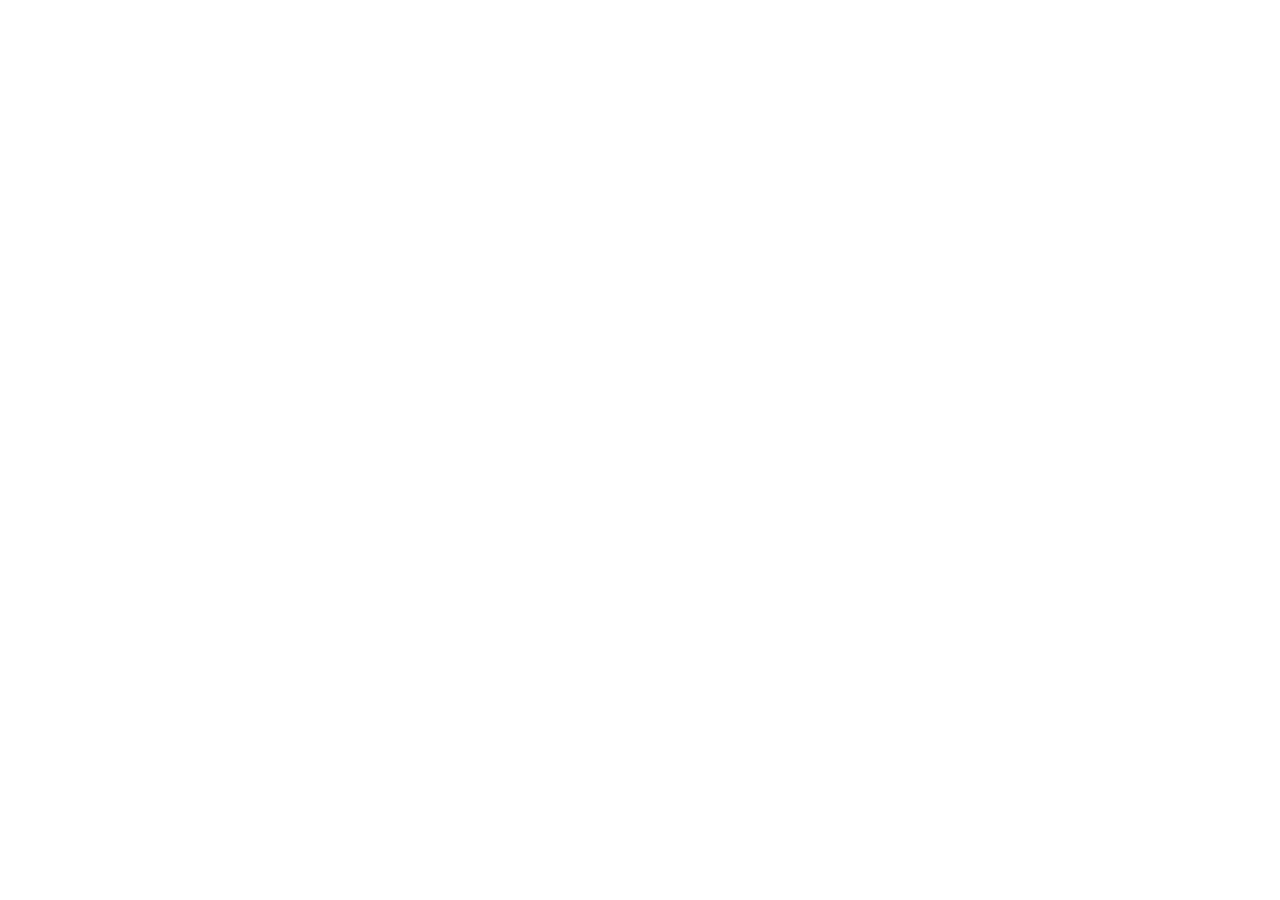
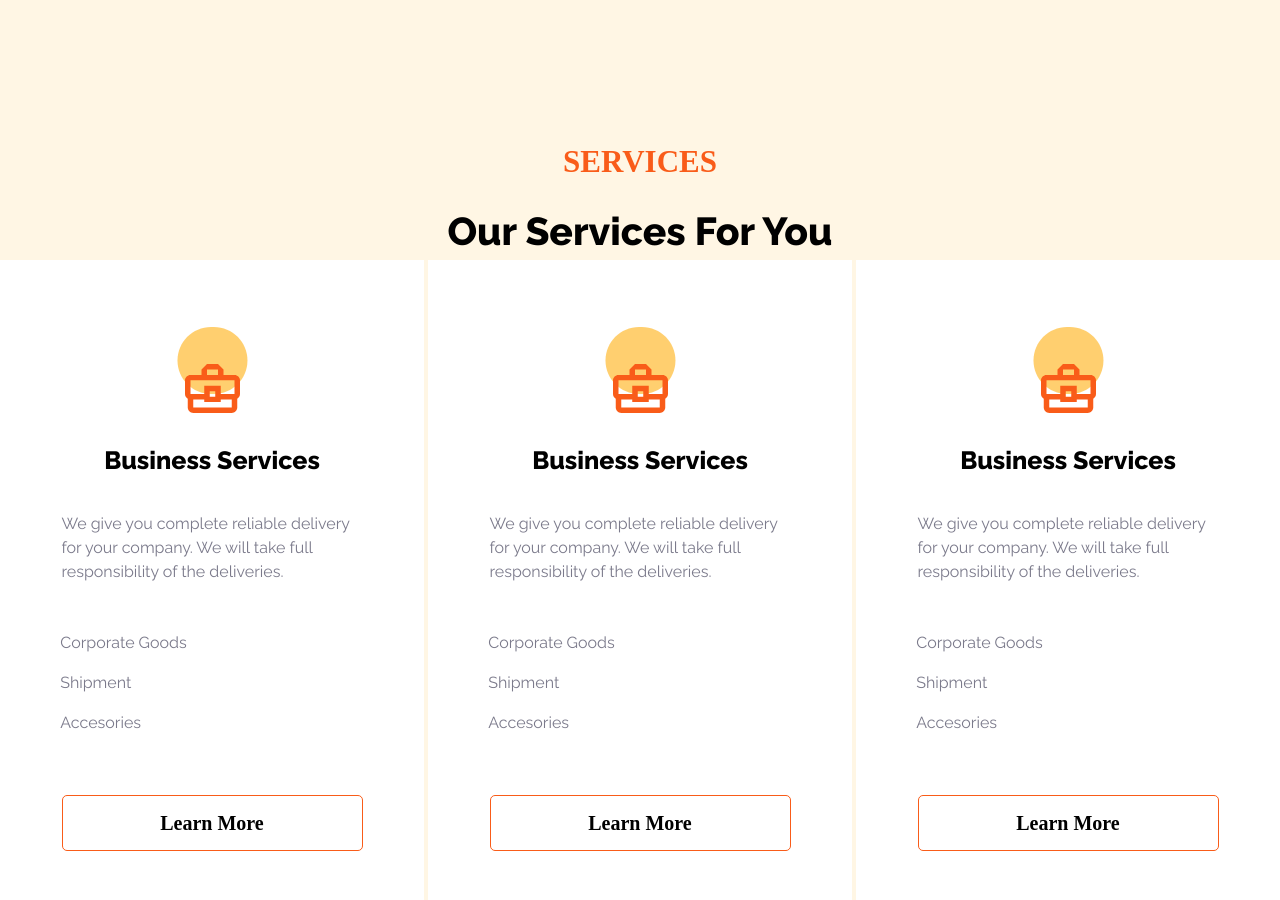
Before and after one commit to mahmudashif/Quriar, a React (Vite) app: page / in a window 1280 px wide. Shown: the part 740-1640 px from the top of the page. Before the commit the page ends 800 px from the top, so only its background shows below. Built offline with nearby package versions, Linux system fonts and the light colour scheme.

Commit message:
service part done without responsive

```diff
--- a/src/App.jsx
+++ b/src/App.jsx
@@ -1,5 +1,6 @@
 import Banner from "./Banner/Banner"
 import Navbar from "./Navbar/Navbar"
+import Services from "./Services/Services"
 
 
 function App() {
@@ -8,6 +9,7 @@
     <>
       <Navbar/>
       <Banner/>
+      <Services/>
     </>
   )
 }
--- a/src/Banner/Banner.jsx
+++ b/src/Banner/Banner.jsx
@@ -4,8 +4,8 @@
 
 const Banner = () => {
   return (
-    <div className="pl-[293px] absolute flex pt-[170px] font-raleway">
-      <div className="pt-[170px] relative">
+    <div className="pl-[293px] flex pt-[170px] font-raleway">
+      <div className="pt-[170px]">
         <h1 className="text-[49px] w-[516px]">
           A trusted provider of{" "}
           <span className="font-extrabold">courier services.</span>
--- /dev/null
+++ b/src/Services/Services.jsx
@@ -0,0 +1,101 @@
+import React from "react";
+import businessService from "../assets/iCON.svg";
+
+const Services = () => {
+  return (
+    <div className="bg-primary pt-[168px] font-raleway">
+      <div className="container mx-auto bg-primary">
+        <div className="text-center">
+          <h2 className="text-orange pb-4 uppercase font-bold text-[31px] font-oxanium">
+            services
+          </h2>
+          <h3 className="font-extrabold capitalize text-[39px] font-raleway">
+            our services for you
+          </h3>
+        </div>
+        <div className="flex justify-between">
+          <div className="bg-white w-[424px]">
+            <img
+              className="mx-auto pt-[67px] pb-[29px]"
+              src={businessService}
+              alt=""
+            />
+            <h4 className="text-[25px] font-extrabold text-center">
+              Business Services
+            </h4>
+            <div className="mx-auto flex pt-8 justify-center">
+              <p className="text-left w-[301px] h-[95px] text-[#7B7A8B]">
+                We give you complete reliable delivery for your company. We will
+                take full responsibility of the deliveries.
+              </p>
+            </div>
+            <div className="flex justify-center w-[247px] pt-2">
+              <ul className="capitalize text-[#7B7A8B]">
+                <li className="pt-4">corporate goods</li>
+                <li className="pt-4">shipment</li>
+                <li className="pt-4">accesories</li>
+              </ul>
+            </div>
+            <button className="capitalize mb-[49px] bg-white mt-[60px] mx-auto rounded-[5px] border font-bold text-[20px] border-solid border-orange font-oxanium flex py-3 w-[301px] justify-center items-center hover:bg-orange hover:text-white">
+              learn more
+            </button>
+          </div>
+          <div className="bg-white w-[424px]">
+            <img
+              className="mx-auto pt-[67px] pb-[29px]"
+              src={businessService}
+              alt=""
+            />
+            <h4 className="text-[25px] font-extrabold text-center">
+              Business Services
+            </h4>
+            <div className="mx-auto flex pt-8 justify-center">
+              <p className="text-left w-[301px] h-[95px] text-[#7B7A8B]">
+                We give you complete reliable delivery for your company. We will
+                take full responsibility of the deliveries.
+              </p>
+            </div>
+            <div className="flex justify-center w-[247px] pt-2">
+              <ul className="capitalize text-[#7B7A8B]">
+                <li className="pt-4">corporate goods</li>
+                <li className="pt-4">shipment</li>
+                <li className="pt-4">accesories</li>
+              </ul>
+            </div>
+            <button className="capitalize mb-[49px] bg-white mt-[60px] mx-auto rounded-[5px] border font-bold text-[20px] border-solid border-orange font-oxanium flex py-3 w-[301px] justify-center items-center hover:bg-orange hover:text-white">
+              learn more
+            </button>
+          </div>
+          <div className="bg-white w-[424px]">
+            <img
+              className="mx-auto pt-[67px] pb-[29px]"
+              src={businessService}
+              alt=""
+            />
+            <h4 className="text-[25px] font-extrabold text-center">
+              Business Services
+            </h4>
+            <div className="mx-auto flex pt-8 justify-center">
+              <p className="text-left w-[301px] h-[95px] text-[#7B7A8B]">
+                We give you complete reliable delivery for your company. We will
+                take full responsibility of the deliveries.
+              </p>
+            </div>
+            <div className="flex justify-center w-[247px] pt-2">
+              <ul className="capitalize text-[#7B7A8B]">
+                <li className="pt-4">corporate goods</li>
+                <li className="pt-4">shipment</li>
+                <li className="pt-4">accesories</li>
+              </ul>
+            </div>
+            <button className="capitalize mb-[49px] bg-white mt-[60px] mx-auto rounded-[5px] border font-bold text-[20px] border-solid border-orange font-oxanium flex py-3 w-[301px] justify-center items-center hover:bg-orange hover:text-white">
+              learn more
+            </button>
+          </div>
+        </div>
+      </div>
+    </div>
+  );
+};
+
+export default Services;
--- a/tailwind.config.js
+++ b/tailwind.config.js
@@ -11,7 +11,13 @@
       },
       fontFamily:{
         "raleway": "Raleway",
-        "oxanium": "Oxanium"
+        "oxanium": "Oxanium",
+      },
+      backgroundColor:{
+        "primary":"#FFF6E4"
+      },
+      colors:{
+        "orange":"#F95C19"
       }
     },
   },
```
Also changed, not shown: src/assets/iCON.svg (added).
